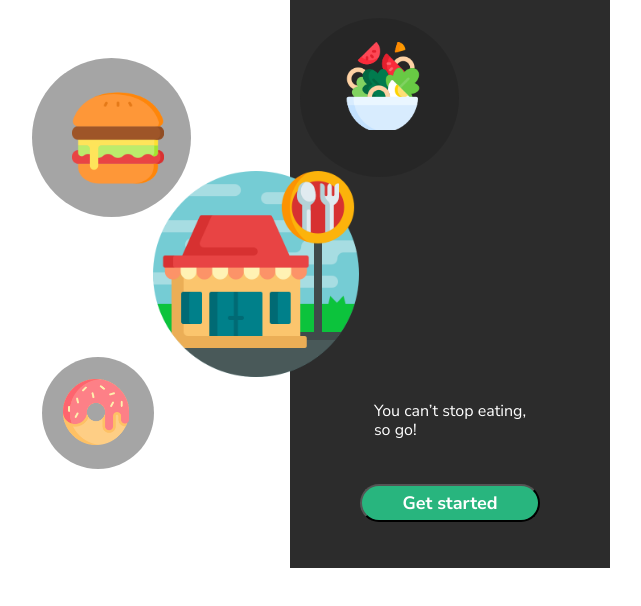
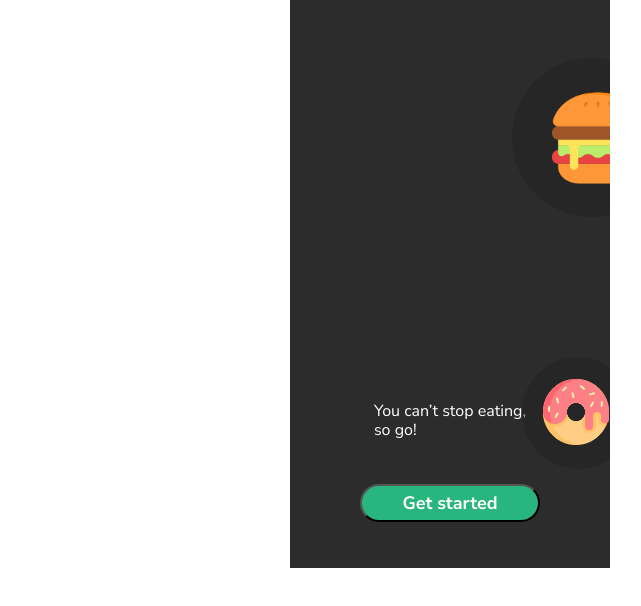
Before and after one commit to lssotog/restaurant-ui, an Angular app: page / in a window 1280 px wide. Shown: the top 606 px of the page, without its empty margins (190-831 px from the left). Built offline with nearby package versions, Linux system fonts and the light colour scheme.

Commit message:
Improved home view styles

```diff
--- a/src/app/views/home/home.component.html
+++ b/src/app/views/home/home.component.html
@@ -1,4 +1,4 @@
-<div aria-label="Home view" class="home-container">
+<div aria-label="Home view" class="container home-container">
   <section>
     <div class="home-salad-img-bg"></div>
     <img src="../assets/img/salad.png" class="home-salad-img">
--- a/src/app/views/home/home.component.scss
+++ b/src/app/views/home/home.component.scss
@@ -4,10 +4,6 @@
 };
 
 .home-container {
-  width: 320px;
-  height: 568px;
-  background-color: var(--dark);
-  color: var(--white);
   display: grid;
   place-items: center;
 }
--- a/src/styles.scss
+++ b/src/styles.scss
@@ -20,3 +20,12 @@ body {
   align-items: center;
   font-family: var(--nunito), sans-serif;
 }
+
+.container {
+  width: 320px;
+  height: 568px;
+  background-color: var(--dark);
+  color: var(--white);
+  position: relative;
+  overflow: hidden;
+}
```
